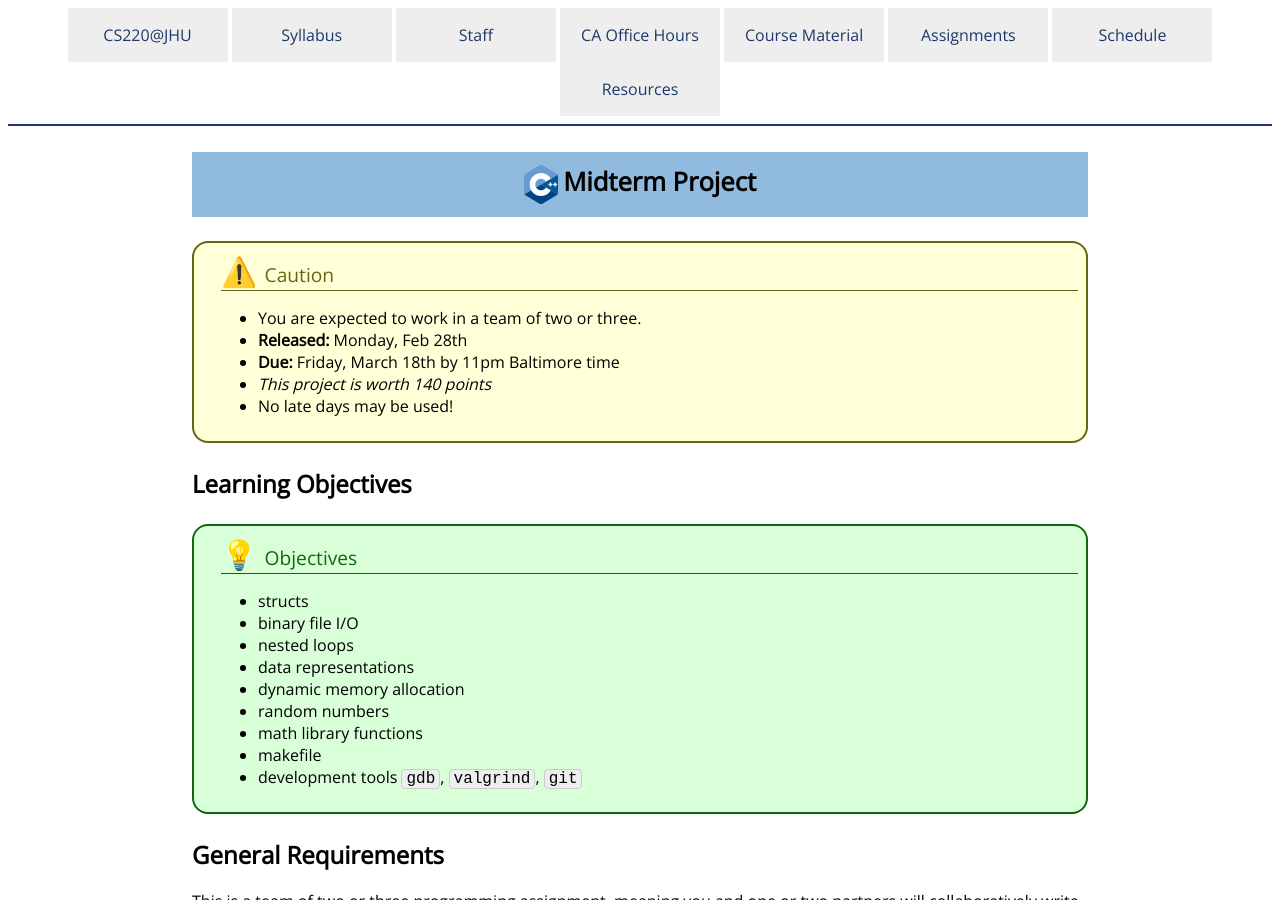
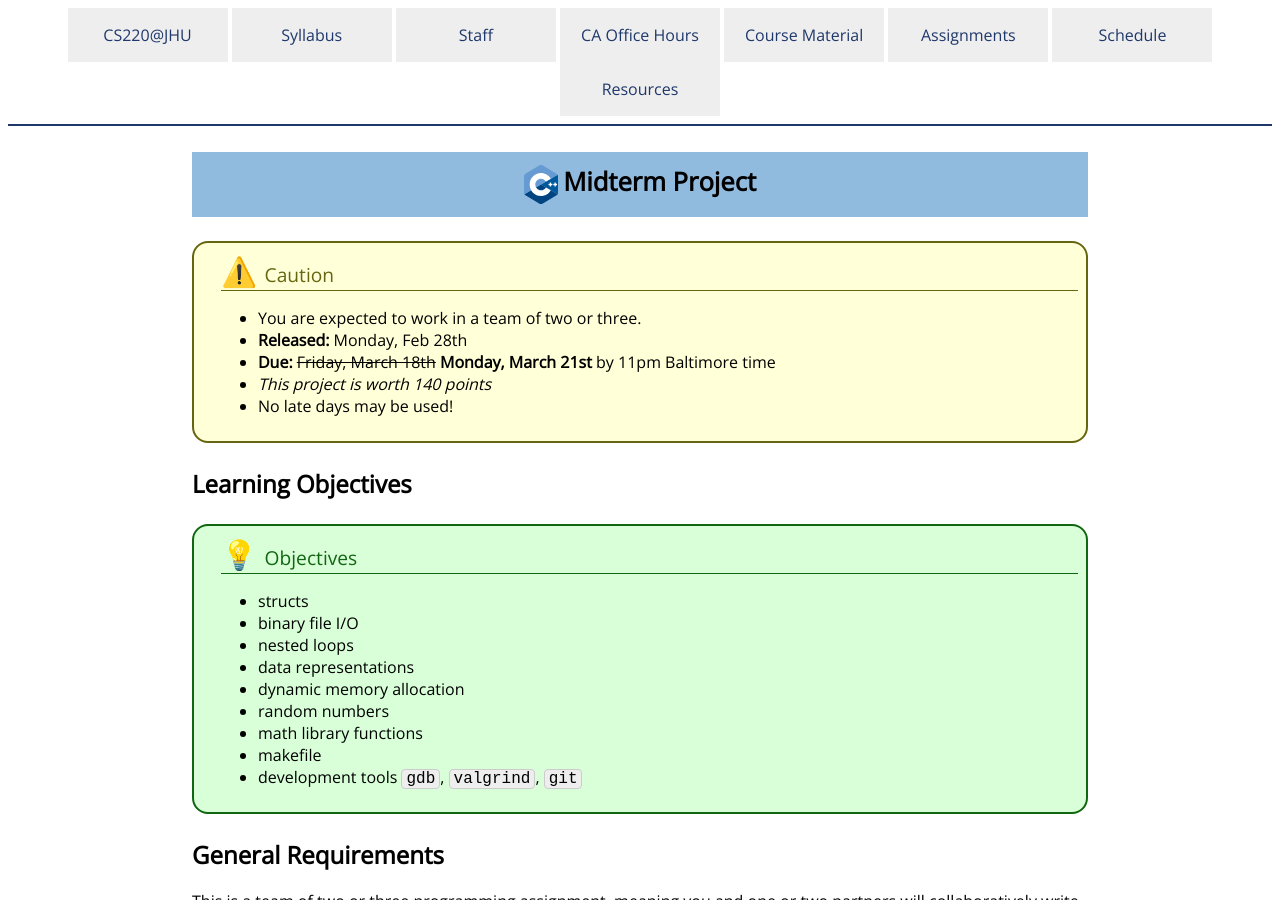
Before and after one commit to jhu-ip/cs220-s22, a Jekyll site: the page built from assign/midterm.md, in a window 1280 px wide and 900 px high. Built offline with Jekyll 4.4.1, drawn with Linux system fonts in a browser that asks for light colours; some web fonts are replaced.

Commit message:
extend midterm project due date to Monday 3/21

```diff
--- a/assign/midterm.md
+++ b/assign/midterm.md
@@ -11,7 +11,7 @@ layout: default
 <ul>
 <li>You are expected to work in a team of two or three.</li>
 <li><strong>Released:</strong> Monday, Feb 28th</li>
-<li><strong>Due:</strong> Friday, March 18th by 11pm Baltimore time</li>
+<li><strong>Due:</strong> <strike>Friday, March 18th</strike> <strong>Monday, March 21st</strong> by 11pm Baltimore time</li>
 <li><em>This project is worth 140 points</em></li>
 <li>No late days may be used!</li>
 </ul>
```
Also changed, not shown: index.md (+1 -0 lines).
